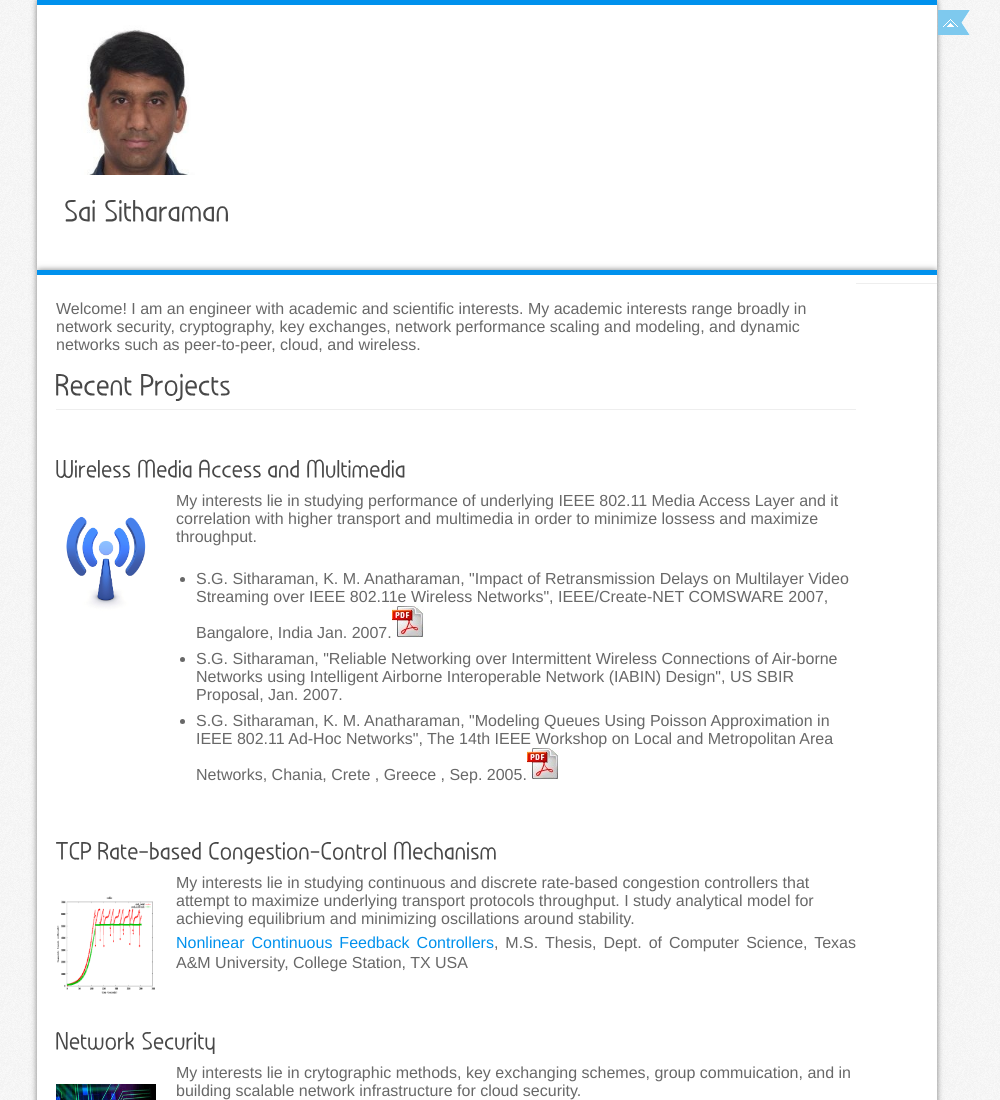
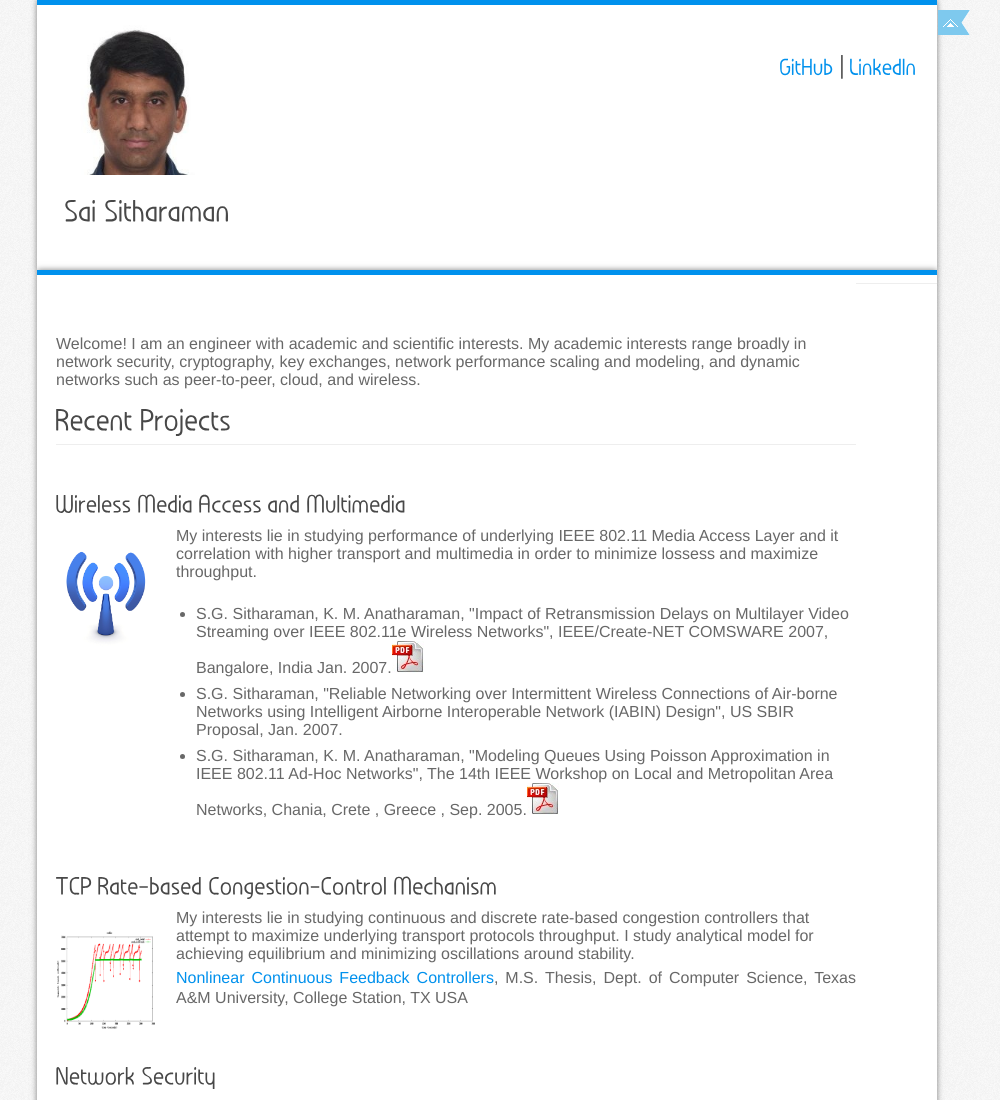
Before and after one commit to saigs/saigs.github.io, a plain HTML site: page index.htm in a window 1280 px wide. Shown: the top 1100 px of the page, without its empty margins (193-1193 px from the left). Drawn offline with Linux system fonts and the light colour scheme.

Commit message:
update github linkedin pages

```diff
--- a/index.htm
+++ b/index.htm
@@ -60,6 +60,8 @@ $(this).next("li.menu_body").slideDown(500).siblings("li.menu_body").slideUp("sl
 			<a id="logo" title="Sai Sitharaman" href="index.htm"><img src="./images/sai.jpg" alt=" " width="150" height="150"/></a>
 			<!--LOGO ENDS  -->
 				<div id="main_navigation" class="main-menu ">	<!--  MAIN  NAVIGATION-->
+			<h3><a href="https://github.com/saigs">GitHub</a> |
+			<a href="https://www.linkedin.com/in/saigs/">LinkedIn</a></h3>
 
 </div>
 
@@ -74,6 +76,11 @@ $(this).next("li.menu_body").slideDown(500).siblings("li.menu_body").slideUp("sl
         <div style="margin-top:-120px;" class="fullwidth_content"/>
        	<h1>Sai Sitharaman</h1>
 </div>
+
+	<!-- Github, LinkedIn -->
+    <div class="page_content">
+			<p/>
+	</div>
 
 	<!--Main Content Start-->
     <div class="page_content">
```
